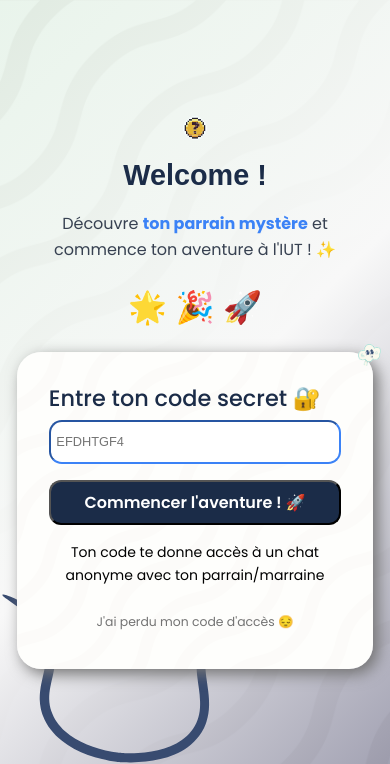
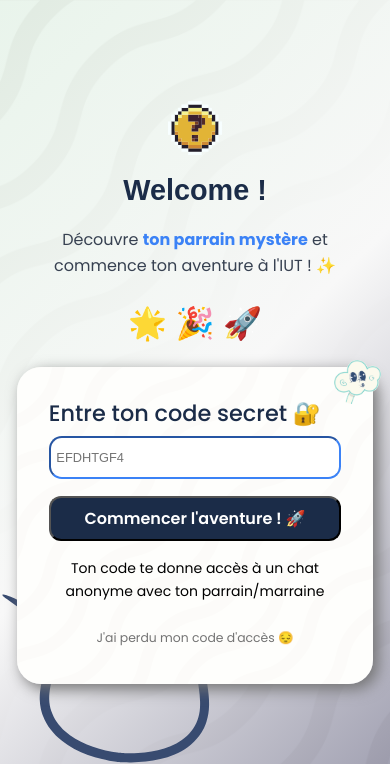
Before and after one commit to Maanaaa/Welcome, a PHP site: page / in a window 390 px wide. Shown: the top 764 px of the page. Run offline with PHP 8.4, Linux system fonts and the light colour scheme; some web fonts are replaced.

Commit message:
front: Modifications du responsive

```diff
--- a/css/index.css
+++ b/css/index.css
@@ -175,10 +175,10 @@ main div:nth-child(2) .welcomeCodeLosted a{
     }
 
     .large-icon{
-        width: 6vw;
+        width: 14vw;
     }
 
     .logo-fixed {
-        width: 6vw;
+        width: 12vw;
     }
     }
--- a/css/style.css
+++ b/css/style.css
@@ -62,9 +62,7 @@ a{
 
 
 @media only screen and (max-width: 768px) {
-    .large-icon{
-        font-size: 12vw;
-    }
+
     h1 {
         font-size: 1.8rem;
     }
```
